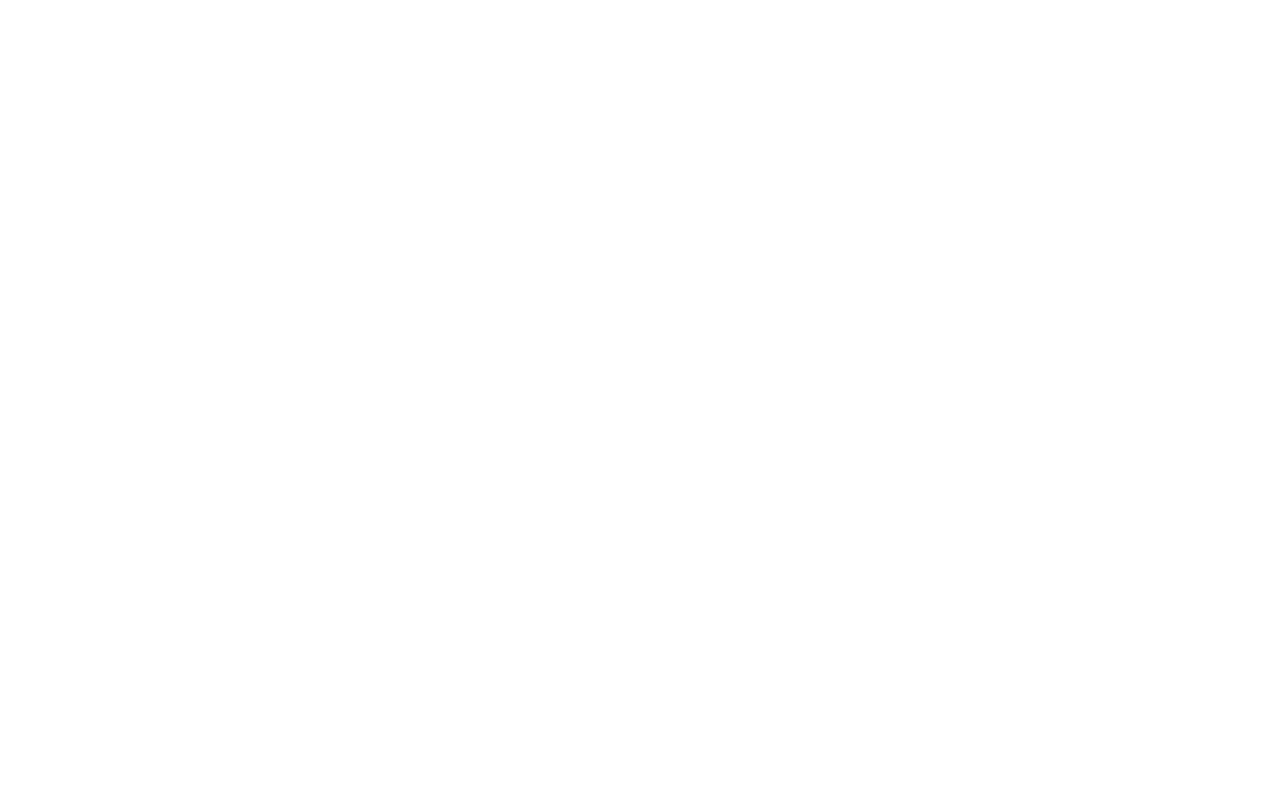
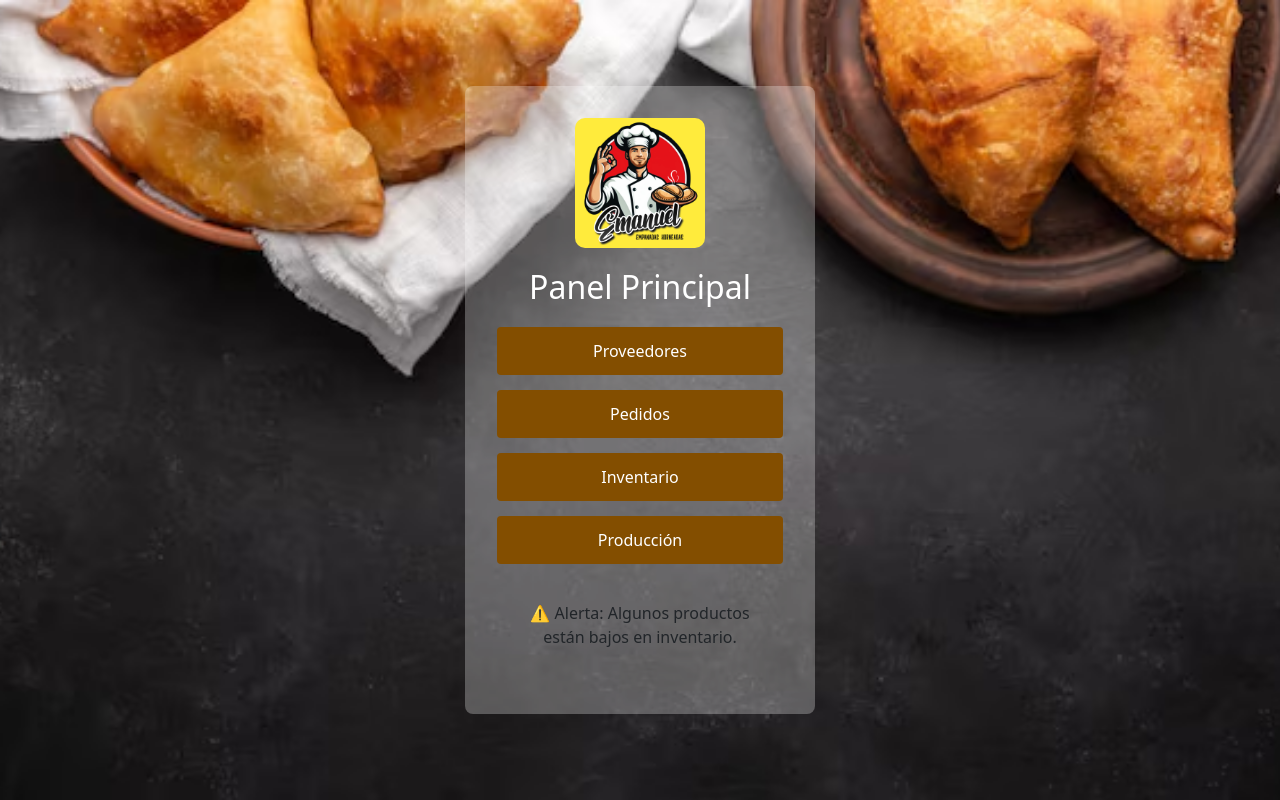
Before and after one commit to jhonsito13/Empanadasemanuelreact, a React (Create React App) app: page /start in a window 1280 px wide. Before the commit this address had no page. Built offline with nearby package versions, Linux system fonts and the light colour scheme.

Commit message:
agregacion de Start y modificaciones en login , register y forgot

```diff
--- a/src/App.js
+++ b/src/App.js
@@ -1,6 +1,7 @@
 import React from 'react';
 import { BrowserRouter as Router, Route, Routes } from 'react-router-dom';
 import Login from './components/Login';
+import Start from './components/Start';
 import Register from './components/Register';
 import ForgotPassword from './components/ForgotPassword';
 import Dashboard from './components/Forms/Dashboard';
@@ -15,6 +16,7 @@ function App() {
       <Routes>
         <Route path="/" element={<Home/>} />
         <Route path="/Login" element={<Login />} />
+        <Route path="/start" element={<Start />} />
         <Route path="/forgot-password" element={<ForgotPassword />} />
         <Route path="/register" element={<Register />} />
         <Route path="/dashboard" element={<Dashboard />} />
--- a/src/components/ForgotPassword.js
+++ b/src/components/ForgotPassword.js
@@ -40,7 +40,7 @@ const ForgotPassword = () => {
           </p>
         )}
         <div className="forgot-password">
-          <Link to="/" className="link-button">Volver al inicio de sesión</Link>
+          <Link to="/Login" className="link-button">Volver al inicio de sesión</Link>
         </div>
       </div>
     </div>
--- a/src/components/Login.js
+++ b/src/components/Login.js
@@ -1,8 +1,11 @@
 import React, { useState } from 'react';
+import { useNavigate } from 'react-router-dom';
 import { Link } from 'react-router-dom';
 import '../styles/Login.css';
+import { NavItem } from 'react-bootstrap';
 
 const Login = () => {
+  const navigate = useNavigate();
   const [email, setEmail] = useState('');
   const [password, setPassword] = useState('');
 
@@ -10,6 +13,7 @@ const Login = () => {
     e.preventDefault();
     console.log('Correo:', email);
     console.log('Contraseña:', password);
+    navigate('/Start');
     // Aquí iría la lógica de autenticación
   };
 
@@ -23,7 +27,7 @@ const Login = () => {
             <label htmlFor="email">Correo Electrónico</label>
             <input
               autoFocus
-              pattern='[a-za-z0-9\s]'
+              autoComplete='email'
               type="email"
               id="email"
               placeholder="Ingresa tu correo"
--- a/src/components/Register.js
+++ b/src/components/Register.js
@@ -19,13 +19,17 @@ const LoginForm = () => {
       [name]: value
     });
   };
+const navigate = useNavigate();
 
-  // Manejo del envío del formulario
-  const handleSubmit = (e) => {
-    e.preventDefault();
-    // Aquí puedes hacer algo con los datos, como enviarlos a un backend
-    console.log(formData);
-  };
+const handleSubmit = (e) => {
+  e.preventDefault();
+  console.log(formData);
+  // Aquí iría la lógica de envío al backend
+
+  // Redirige al login después del registro
+  navigate('/login');
+};
+
 
   return (
     <div className='body'>
--- /dev/null
+++ b/src/components/Start.js
@@ -0,0 +1,29 @@
+import React from 'react';
+import '../styles/Start.css'; // Cambié el nombre de los estilos a Start.css
+
+const Start = () => {
+  const handleButtonClick = (section) => {
+    console.log(`Navegar a: ${section}`);
+    // Aquí podrías usar navigate(`/ruta`) si usas react-router
+  };
+
+  return (
+    <div className="start-container">
+      <div className="cardStart">
+        <img src="/img/Home/logoEM.jpg" alt="Logo Empanadas Emanuel" className="logoEM" />
+        <h2 className='titlePanel'>Panel Principal</h2>
+        <div className="button-group">
+          <button onClick={() => handleButtonClick('proveedores')}>Proveedores</button>
+          <button onClick={() => handleButtonClick('pedidos')}>Pedidos</button>
+          <button onClick={() => handleButtonClick('inventario')}>Inventario</button>
+          <button onClick={() => handleButtonClick('produccion')}>Producción</button>
+        </div>
+        <div className="alert">
+          ⚠️ Alerta: Algunos productos están bajos en inventario.
+        </div>
+      </div>
+    </div>
+  );
+};
+
+export default Start;
--- /dev/null
+++ b/src/styles/Start.css
@@ -0,0 +1,48 @@
+.start-container {
+    display: flex;
+    flex-direction: column;
+    justify-content: center;
+    align-items: center;
+    height: 100vh;
+    background-image: url('/public/img/Home/empanadas_Login.avif');
+     background-repeat: no-repeat;
+     background-size: cover;
+    background-position: center;
+    text-align: center;
+    padding: 20px;
+}
+
+.cardStart {
+    background-color:rgba(255, 255, 255, 0.274);
+    padding: 2rem;
+    border-radius: 8px;
+    width: 350px;
+}
+
+.button-group {
+  display: flex;
+  flex-direction: column;
+  gap: 15px;
+  margin: 20px 0;
+}
+
+.button-group button {
+    width: 100%;
+    padding: 0.75rem;
+    background-color: #834e00;
+    color: white;
+    border: none;
+    border-radius: 4px;
+    font-size: 1rem;
+    cursor: pointer;
+    transition: background-color 0.3s;
+}
+h2.titlePanel{
+  color: #ffff;
+}
+
+.alert {
+  margin-top: 20px;
+  padding: 10px;
+  background-color: #834e00;
+}
```
Also changed, not shown: public/img/Start/empanadas_Login.avif (added), public/img/Start/logoEM.jpg (added).
